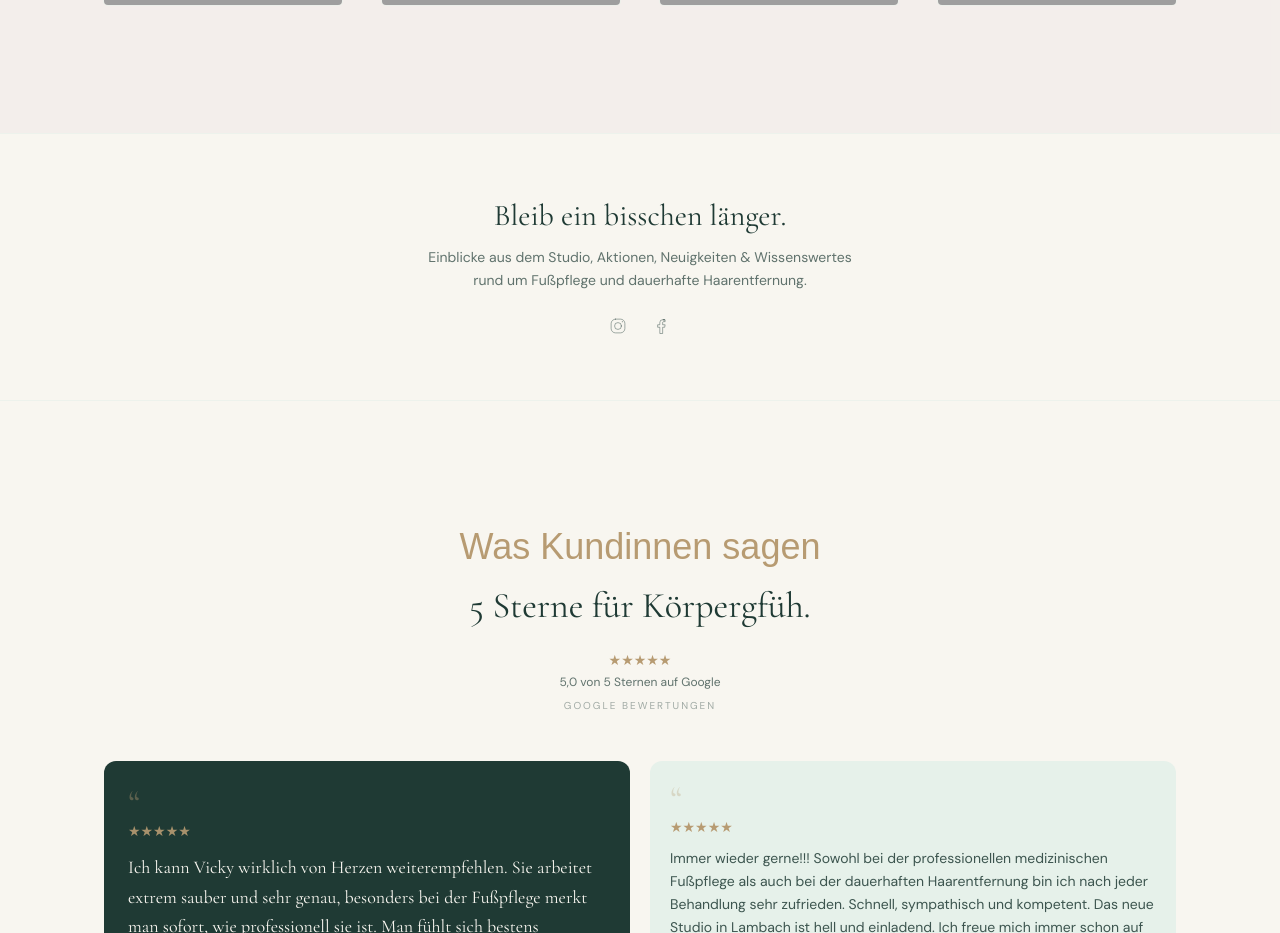
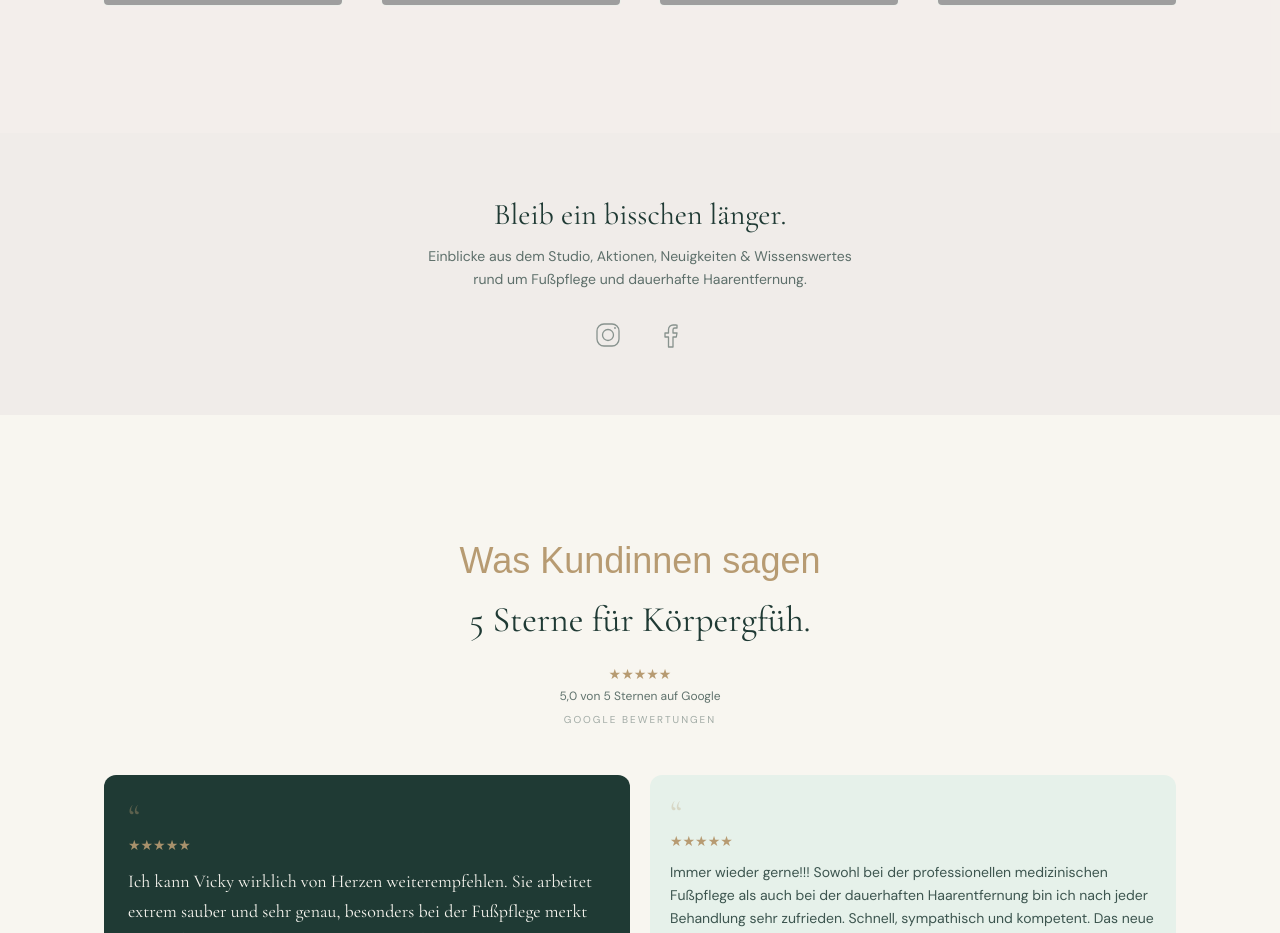
Before and after one commit to Javera-Studio/koerpergfueh, a Next.js app: page / in a window 1280 px wide. Shown: the part 5398-6331 px from the top of the page. Built offline with nearby package versions, Linux system fonts and the light colour scheme; grey boxes are pictures that could not be loaded; a web font is replaced by a local one.

Commit message:
Social-Teaser: hellrosegrauer Hintergrund, größere Icons
Hintergrund von Cream+Rahmenlinien auf das helle Rosé-Greige-Token
(bg-greige/50) umgestellt, Instagram-/Facebook-Icons von 20px auf 32px
vergrößert.

```diff
--- a/src/components/sections/Social.tsx
+++ b/src/components/sections/Social.tsx
@@ -11,7 +11,7 @@ export function Social() {
   if (business.socials.length === 0) return null;
 
   return (
-    <section className="border-y border-mint-pale/60 bg-cream">
+    <section className="bg-greige/50">
       <div className="mx-auto max-w-3xl px-6 py-16 text-center lg:px-10">
         <h2 className="reveal font-display text-2xl text-petrol sm:text-3xl">
           {socialTeaser.heading}
@@ -20,7 +20,7 @@ export function Social() {
           {socialTeaser.text}
         </p>
 
-        <div className="reveal reveal-d2 mt-6 flex items-center justify-center gap-6">
+        <div className="reveal reveal-d2 mt-7 flex items-center justify-center gap-8">
           {business.socials.map((social) => (
             <a
               key={social.href}
@@ -31,9 +31,9 @@ export function Social() {
               className="text-petrol/50 transition-colors duration-300 hover:text-gold"
             >
               {social.label === "Instagram" ? (
-                <InstagramIcon className="h-5 w-5" />
+                <InstagramIcon className="h-8 w-8" />
               ) : (
-                <FacebookIcon className="h-5 w-5" />
+                <FacebookIcon className="h-8 w-8" />
               )}
             </a>
           ))}
```
